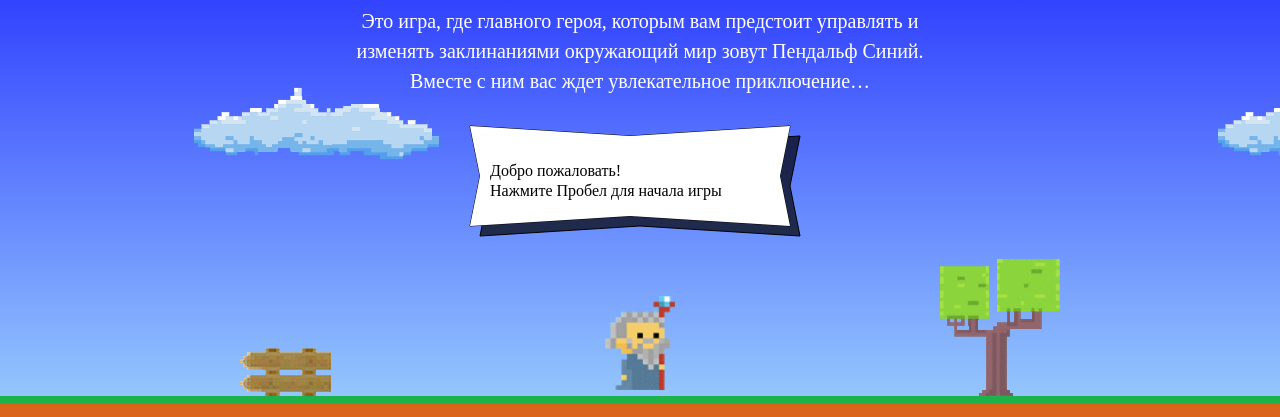
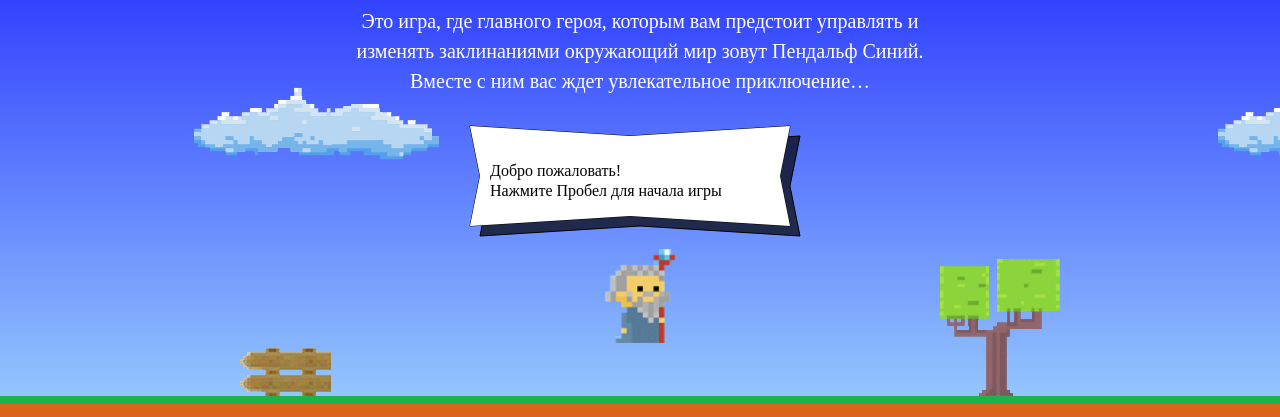
Before and after one commit to Linae77/778767-code-and-magick, a website: page index.html in a window 1280 px wide. Shown: the part 203-620 px from the top of the page. Drawn offline with Linux system fonts and the light colour scheme; a web font is replaced by a local one.

Commit message:
Исправлена координата Y появления мага на игровом поле с учетом его высоты

```diff
--- a/index.html
+++ b/index.html
@@ -181,21 +181,21 @@
   </div>
 </template>
 <script type="text/javascript">
-  var fireballSize = 22;
+  var fireballSize = 22; //это переменная, может меняться
   function getFireballSpeed(left) {
     if (left) {return 5};
        return 2;
     };
-  wizardSpeed = 3;
-  wizardWidth = 70;
+  var wizardSpeed = 3;
+  var wizardWidth = 70;
   function getWizardHeight(wizardWidth) {
      return wizardWidth * 1.337;
   };
   function getWizardX(width) {
-     return width/2 - 35;
+     return width / 2 - wizardWidth / 2;
   };
   function getWizardY(height) {
-     return height * 2/3;
+     return height * 2 / 3 - wizardWidth * 1.337 / 2;
   };
 </script>
 <script src="js/game.js"></script>
```
